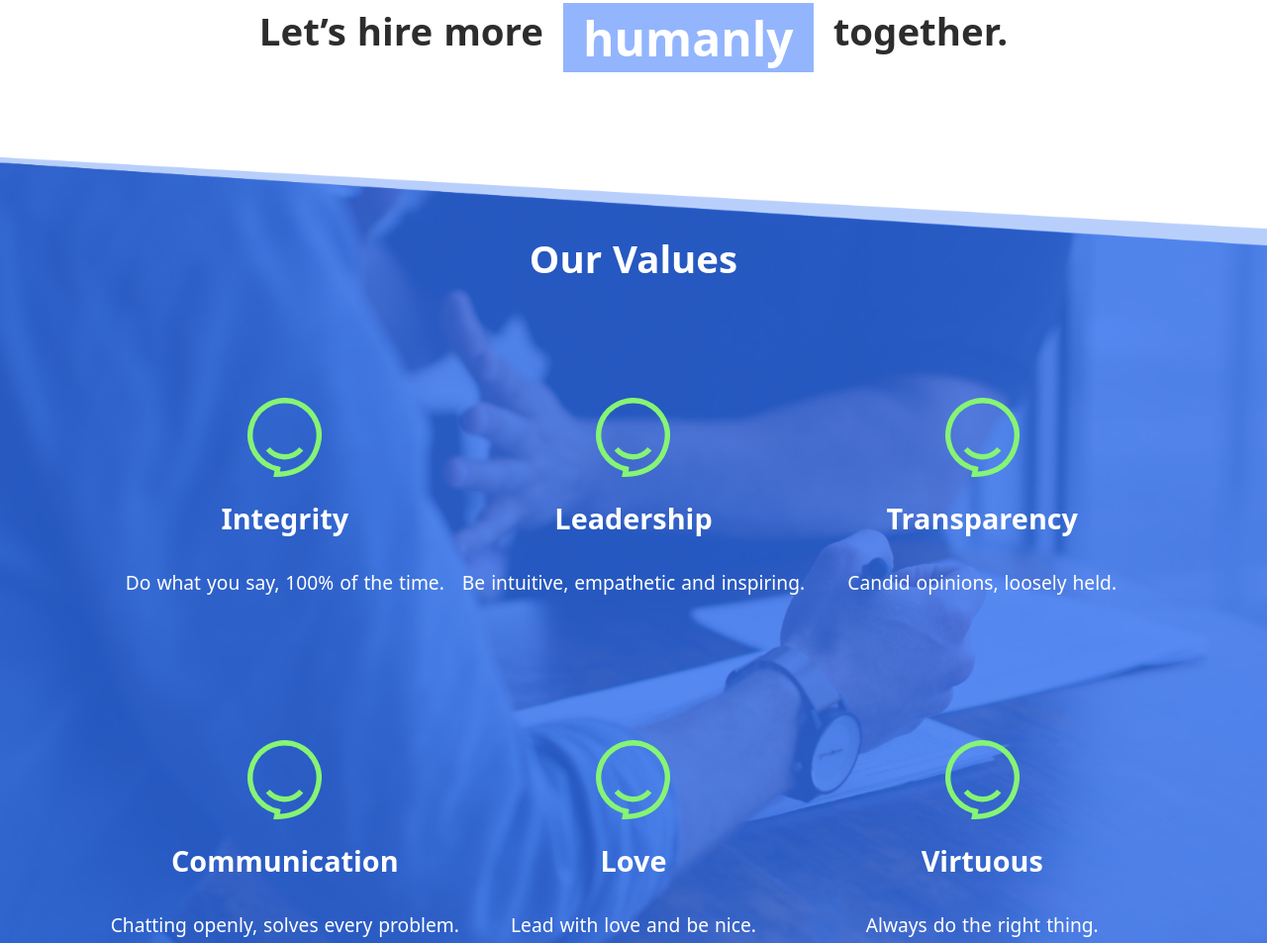
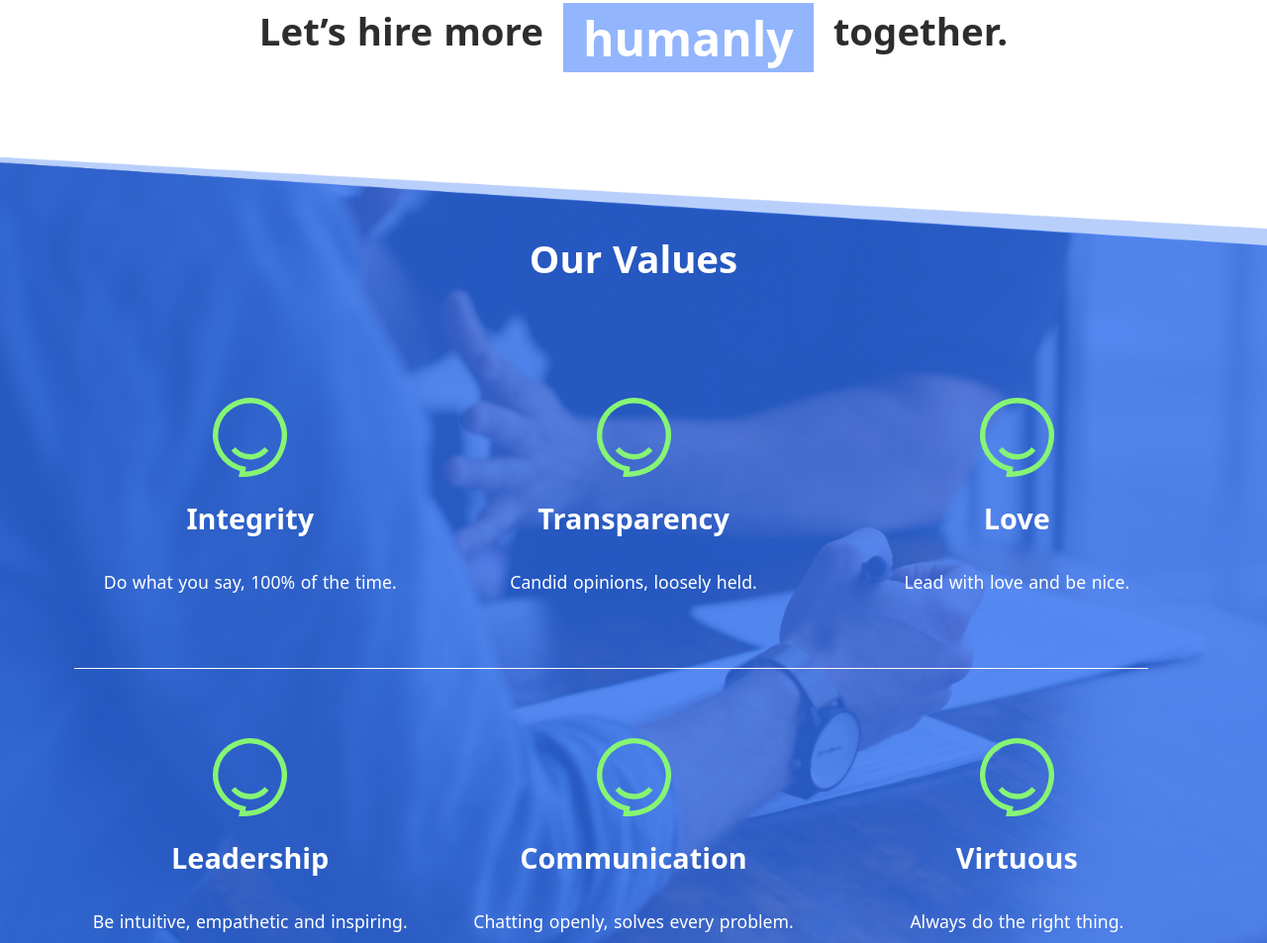
Before and after one commit to konchak007/Gatsby-char, a Gatsby site: page / in a window 1280 px wide. Shown: the part 2606-3559 px from the top of the page at 99% size. Built offline with nearby package versions, Linux system fonts and the light colour scheme; Gatsby itself is replaced by a stand-in of ours; a web font is replaced by a local one.

Commit message:
add horizontallINE

```diff
--- a/src/components/MainContent/OurValuesSection/SectionOurValues.js
+++ b/src/components/MainContent/OurValuesSection/SectionOurValues.js
@@ -4,10 +4,9 @@
 import ValueCase from "./ValueCase";
 
 const Wrapper = styled.div`
-  padding: 0 7%;
-  text-align: center;
   color: white;
   padding-bottom: 20rem;
+  position: relative;
 
   @media (max-width: 620px) {
     padding-top: 5rem;
@@ -16,6 +15,7 @@
 const Title = styled.h2`
   margin-top: 5rem;
   margin-bottom: 7rem;
+  text-align: center;
 `;
 
 const Container = styled.div`
@@ -24,6 +24,7 @@
   display: grid;
   grid-template-columns: repeat(3, 1fr);
   row-gap: 9rem;
+  grid-column-gap: 2rem;
 
   @media (max-width: 710px) {
     grid-template-columns: repeat(2, 1fr);
@@ -35,7 +36,18 @@
     grid-template-columns: 1fr;
   }
 `;
+
+const HorizontalLine = styled.span`
+  width: 96%;
+  height: 1px;
+  background-color: white;
+  position: absolute;
+
+  top: 47%;
+`;
+
 const SectionOurValues = () => (
+  <>
     <Wrapper>
       <Title>Our Values</Title>
       <Container>
@@ -44,23 +56,25 @@
           subtitle="Do what you say, 100% of the time."
         />
         <ValueCase
+          title="Transparency"
+          subtitle="Candid opinions, loosely held."
+        />
+        <ValueCase title="Love" subtitle="Lead with love and be nice." />
+        <ValueCase
           title="Leadership"
           subtitle="Be intuitive, empathetic and inspiring."
         />
 
         <ValueCase
-        title="Transparency"
-        subtitle="Candid opinions, loosely held."
-      />
-      <ValueCase
           title="Communication"
           subtitle="Chatting openly, solves every problem."
         />
 
-      <ValueCase title="Love" subtitle="Lead with love and be nice." />
         <ValueCase title="Virtuous" subtitle="Always do the right thing." />
       </Container>
+      <HorizontalLine />
     </Wrapper>
+  </>
 );
 
 export default SectionOurValues;
--- a/src/components/MainContent/OurValuesSection/ValueCase.js
+++ b/src/components/MainContent/OurValuesSection/ValueCase.js
@@ -7,6 +7,8 @@
   display: flex;
   flex-direction: column;
   align-items: center;
+
+  padding: 0 1rem;
 `;
 const Img = styled.img`
   width: 75px;
@@ -16,7 +18,8 @@
   margin-bottom: 30px;
 `;
 const SubTitle = styled.div`
-  font-size: 1.2rem;
+  font-size: 1.1rem;
+  text-align: center;
 `;
 
 const ValueCase = ({ title, subtitle }) => (
```
Lines whose indentation alone changed are shown as unchanged.
